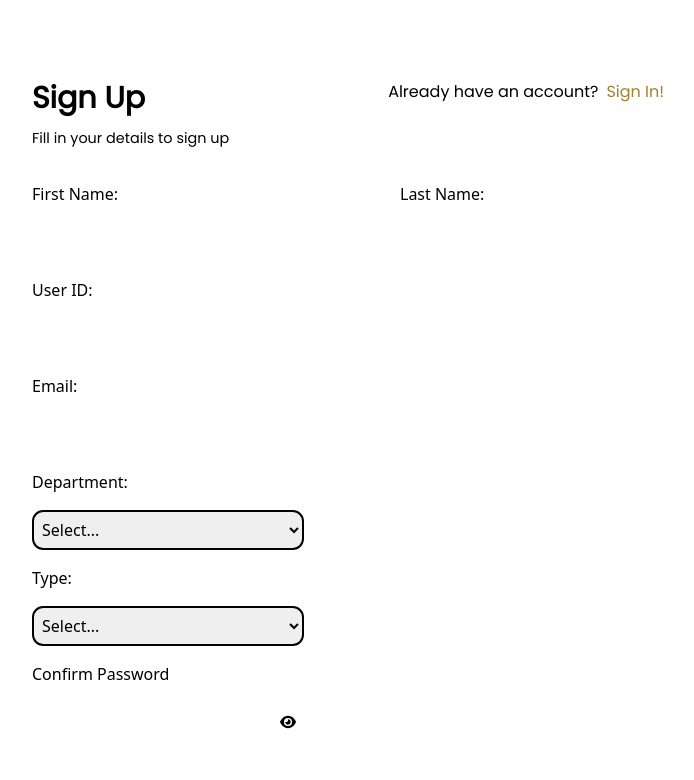
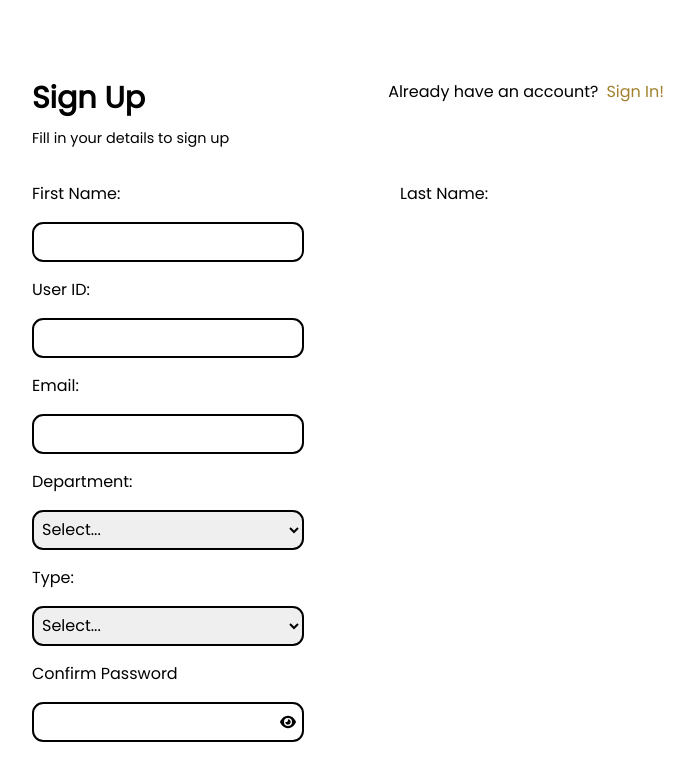
Before and after one commit to javadroid/Assignment, a React (Create React App) app: page / in a window 1280 px wide. Shown: the top 780 px of the page, without its empty margins (288-982 px from the left). Built offline with nearby package versions, Linux system fonts and the light colour scheme.

Commit message:
dropdown,index,signup changes

```diff
--- a/src/components/DropDown.tsx
+++ b/src/components/DropDown.tsx
@@ -1,4 +1,5 @@
 import React, { useState } from "react";
+import "../index.css";
 
 function DropDown() {
   const [selectOption, setSelectOption] = useState("");
@@ -13,7 +14,7 @@ function DropDown() {
         id="dropDown"
         value={selectOption}
         onChange={handleChange}
-        className="w-[17rem] my-4 h-[2.5rem] px-1 rounded-[0.7rem] border-solid border-2 border-[#000000]"
+        className="border-black border-2 w-[17rem] my-4 h-[2.5rem] px-1 rounded-[0.7rem] border-solid"
       >
         <option value="">Select...</option>
         <option value="option1">Option 1</option>
--- a/src/components/SignUp.tsx
+++ b/src/components/SignUp.tsx
@@ -2,6 +2,7 @@ import React, { useState } from "react";
 import { Link } from "react-router-dom";
 import DropDown from "./DropDown";
 import { FaEyeSlash, FaEye } from "react-icons/fa6";
+import "../index.css";
 
 const SignUp: React.FC = () => {
   const [showPassword, setPasswordVisble] = useState(false);
@@ -9,7 +10,7 @@ const SignUp: React.FC = () => {
     setPasswordVisble(!showPassword);
   };
   return (
-    <div className="my-20 mx-[20rem]">
+    <div className="my-20 mx-[20rem] font-pop">
       <div className="flex justify-between">
         <div className="block">
           <h1
@@ -18,7 +19,7 @@ const SignUp: React.FC = () => {
           >
             Sign Up
           </h1>
-          <p className="font-pop font-medium text-[0.9rem]">
+          <p className="font-medium text-[0.9rem]">
             Fill in your details to sign up
           </p>
         </div>
@@ -40,19 +41,19 @@ const SignUp: React.FC = () => {
           <input
             type="text"
             id="fname"
-            className="w-[17rem] my-4 h-[2.5rem] px-1 rounded-[0.7rem]"
+            className="border-black border-2 w-[17rem] my-4 h-[2.5rem] px-1 rounded-[0.7rem]"
           />
           <label htmlFor="userID">User ID:</label>
           <input
             type="text"
             id="userID"
-            className="w-[17rem] my-4 h-[2.5rem] px-1 rounded-[0.7rem]"
+            className="border-black border-2 w-[17rem] my-4 h-[2.5rem] px-1 rounded-[0.7rem]"
           />
           <label htmlFor="email">Email:</label>
           <input
             type="email"
             id="email"
-            className="w-[17rem] my-4 h-[2.5rem] px-1 rounded-[0.7rem]"
+            className="border-black border-2 w-[17rem] my-4 h-[2.5rem] px-1 rounded-[0.7rem]"
           />
           <label htmlFor="dropDownDept">Department:</label>
           <DropDown />
@@ -65,7 +66,7 @@ const SignUp: React.FC = () => {
             <input
               type={showPassword ? "text" : "password"}
               id="confirmPassword"
-              className="w-[17rem] my-4 h-[2.5rem] px-1 rounded-[0.7rem]"
+              className="border-black w-[17rem] my-4 h-[2.5rem] px-1 border-2 rounded-[0.7rem]"
             />
             <div className="absolute right-2">
               {showPassword ? (
--- a/src/index.css
+++ b/src/index.css
@@ -2,3 +2,7 @@
 @tailwind base;
 @tailwind components;
 @tailwind utilities;
+
+.borderBlack{
+    @apply  border-black/10
+}
```
